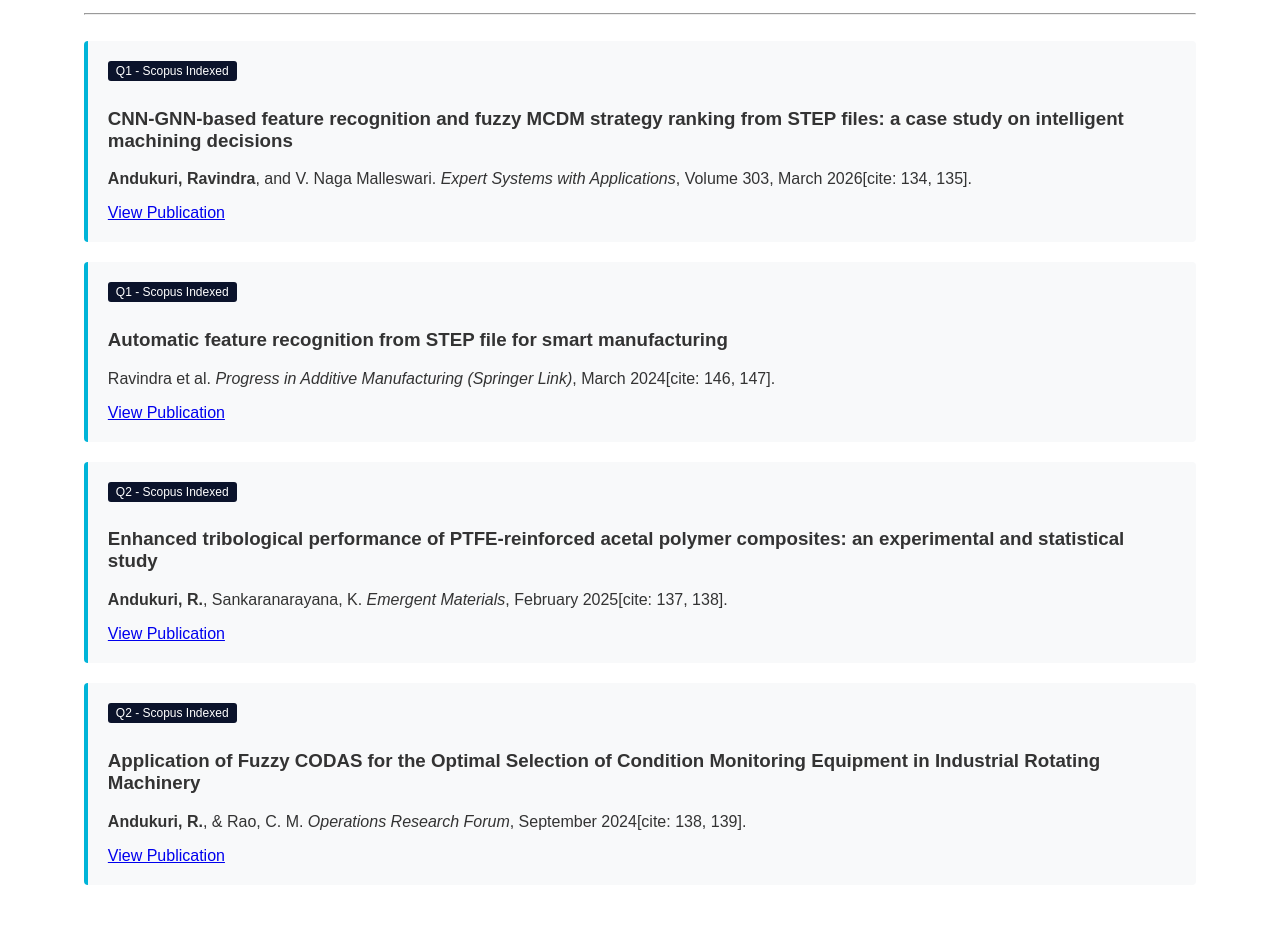
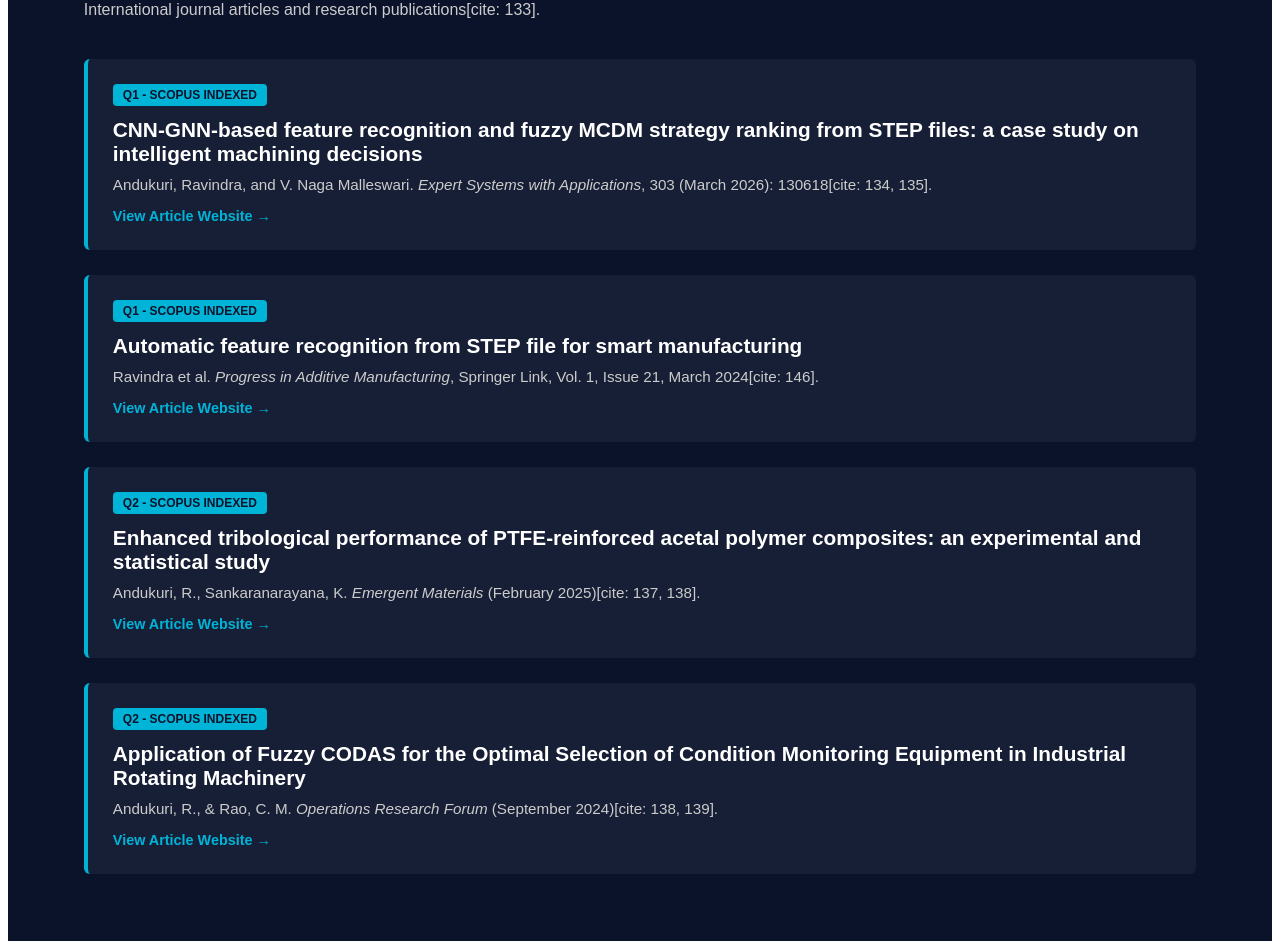
Before and after one commit to Ravindra1602/portfolio, a website: page publications.html in a window 1280 px wide. Shown: the part 207-1148 px from the top of the page. Drawn offline with Linux system fonts and the light colour scheme.

Commit message:
Update publications.html

```diff
--- a/publications.html
+++ b/publications.html
@@ -6,9 +6,13 @@
     <title>Publications - Ravindra Andukuri</title>
     <link rel="stylesheet" href="style.css">
     <style>
-        .container { padding: 40px 6%; font-family: sans-serif; color: #333; }
-        .pub-card { background: #f8f9fa; border-left: 4px solid #00b4d8; padding: 20px; margin-bottom: 20px; border-radius: 4px; }
-        .tag { display: inline-block; background: #0b132b; color: #fff; padding: 3px 8px; font-size: 0.75rem; border-radius: 3px; margin-bottom: 8px; }
+        .container { padding: 50px 6%; font-family: 'Poppins', sans-serif; color: #fff; background-color: #0b132b; min-height: 100vh; box-sizing: border-box; }
+        .page-title { font-size: 2.2rem; font-weight: 700; margin-bottom: 10px; color: #00b4d8; }
+        .pub-card { background: rgba(255, 255, 255, 0.05); border-left: 4px solid #00b4d8; padding: 25px; margin-bottom: 25px; border-radius: 6px; transition: transform 0.2s; }
+        .pub-card:hover { transform: translateY(-3px); background: rgba(255, 255, 255, 0.08); }
+        .tag { display: inline-block; background: #00b4d8; color: #0b132b; padding: 4px 10px; font-size: 0.75rem; font-weight: 700; border-radius: 4px; margin-bottom: 12px; text-transform: uppercase; }
+        .pub-link { display: inline-block; margin-top: 15px; color: #00b4d8; text-decoration: none; font-weight: 600; font-size: 0.9rem; }
+        .pub-link:hover { text-decoration: underline; }
     </style>
 </head>
 <body>
@@ -16,50 +20,51 @@
     <nav class="navbar">
         <div class="logo">
             <img src="Logo Ravindra.png" alt="Logo">
-            <a href="index.html" class="logo-text">Ravindra Andukuri</a>
+            <a href="index.html#home" class="logo-text">Ravindra Andukuri</a>
         </div>
         <ul class="nav-links">
             <li><a href="index.html#home">Home</a></li>
             <li><a href="index.html#about">About</a></li>
+            <li><a href="index.html#research">Research</a></li>
             <li><a href="publications.html" class="active">Publications</a></li>
             <li><a href="patents.html">Patents</a></li>
             <li><a href="books.html">Books</a></li>
-            <li><a href="index.html#administration">Institutional Engagement</a></li>
+            <li><a href="index.html#projects">Projects</a></li>
+            <li><a href="index.html#gallery">Gallery</a></li>
             <li><a href="index.html#contact-me">Contact</a></li>
         </ul>
     </nav>
 
     <div class="container">
-        <h2>Scholarly Journal Publications</h2>
-        <p>A collection of research articles published across highly indexed global systems[cite: 8, 117].</p>
-        <hr><br>
+        <h1 class="page-title">Scholarly Publications</h1>
+        <p style="color: #ccc; margin-bottom: 40px;">International journal articles and research publications[cite: 133].</p>
 
         <div class="pub-card">
             <span class="tag">Q1 - Scopus Indexed</span>
-            <h3>CNN-GNN-based feature recognition and fuzzy MCDM strategy ranking from STEP files: a case study on intelligent machining decisions</h3>
-            <p><strong>Andukuri, Ravindra</strong>, and V. Naga Malleswari. <em>Expert Systems with Applications</em>, Volume 303, March 2026[cite: 134, 135].</p>
-            <a href="https://doi.org/10.1016/j.eswa.2025.130618" target="_blank">View Publication</a>
+            <h3 style="margin: 0 0 10px 0; font-size: 1.3rem;">CNN-GNN-based feature recognition and fuzzy MCDM strategy ranking from STEP files: a case study on intelligent machining decisions</h3>
+            <p style="margin: 0; color: #ccc; font-size: 0.95rem;">Andukuri, Ravindra, and V. Naga Malleswari. <em>Expert Systems with Applications</em>, 303 (March 2026): 130618[cite: 134, 135].</p>
+            <a class="pub-link" href="https://doi.org/10.1016/j.eswa.2025.130618" target="_blank">View Article Website →</a>
         </div>
 
         <div class="pub-card">
             <span class="tag">Q1 - Scopus Indexed</span>
-            <h3>Automatic feature recognition from STEP file for smart manufacturing</h3>
-            <p>Ravindra et al. <em>Progress in Additive Manufacturing (Springer Link)</em>, March 2024[cite: 146, 147].</p>
-            <a href="https://doi.org/10.1007/s40964-024-00583-3" target="_blank">View Publication</a>
+            <h3 style="margin: 0 0 10px 0; font-size: 1.3rem;">Automatic feature recognition from STEP file for smart manufacturing</h3>
+            <p style="margin: 0; color: #ccc; font-size: 0.95rem;">Ravindra et al. <em>Progress in Additive Manufacturing</em>, Springer Link, Vol. 1, Issue 21, March 2024[cite: 146].</p>
+            <a class="pub-link" href="https://doi.org/10.1007/s40964-024-00583-3" target="_blank">View Article Website →</a>
         </div>
 
         <div class="pub-card">
             <span class="tag">Q2 - Scopus Indexed</span>
-            <h3>Enhanced tribological performance of PTFE-reinforced acetal polymer composites: an experimental and statistical study</h3>
-            <p><strong>Andukuri, R.</strong>, Sankaranarayana, K. <em>Emergent Materials</em>, February 2025[cite: 137, 138].</p>
-            <a href="https://doi.org/10.1007/s42247-025-01014-x" target="_blank">View Publication</a>
+            <h3 style="margin: 0 0 10px 0; font-size: 1.3rem;">Enhanced tribological performance of PTFE-reinforced acetal polymer composites: an experimental and statistical study</h3>
+            <p style="margin: 0; color: #ccc; font-size: 0.95rem;">Andukuri, R., Sankaranarayana, K. <em>Emergent Materials</em> (February 2025)[cite: 137, 138].</p>
+            <a class="pub-link" href="https://doi.org/10.1007/s42247-025-01014-x" target="_blank">View Article Website →</a>
         </div>
 
         <div class="pub-card">
             <span class="tag">Q2 - Scopus Indexed</span>
-            <h3>Application of Fuzzy CODAS for the Optimal Selection of Condition Monitoring Equipment in Industrial Rotating Machinery</h3>
-            <p><strong>Andukuri, R.</strong>, & Rao, C. M. <em>Operations Research Forum</em>, September 2024[cite: 138, 139].</p>
-            <a href="https://doi.org/10.1007/s43069-024-00376-y" target="_blank">View Publication</a>
+            <h3 style="margin: 0 0 10px 0; font-size: 1.3rem;">Application of Fuzzy CODAS for the Optimal Selection of Condition Monitoring Equipment in Industrial Rotating Machinery</h3>
+            <p style="margin: 0; color: #ccc; font-size: 0.95rem;">Andukuri, R., & Rao, C. M. <em>Operations Research Forum</em> (September 2024)[cite: 138, 139].</p>
+            <a class="pub-link" href="https://doi.org/10.1007/s43069-024-00376-y" target="_blank">View Article Website →</a>
         </div>
     </div>
 </body>
```
